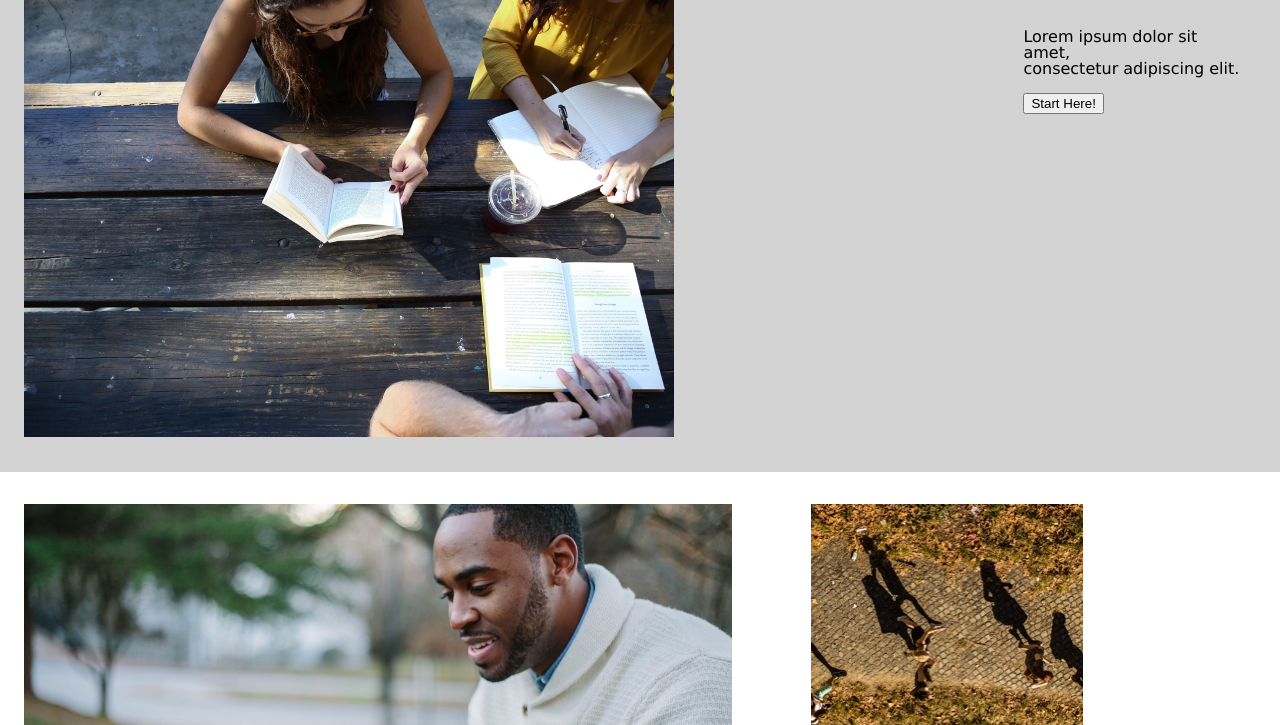
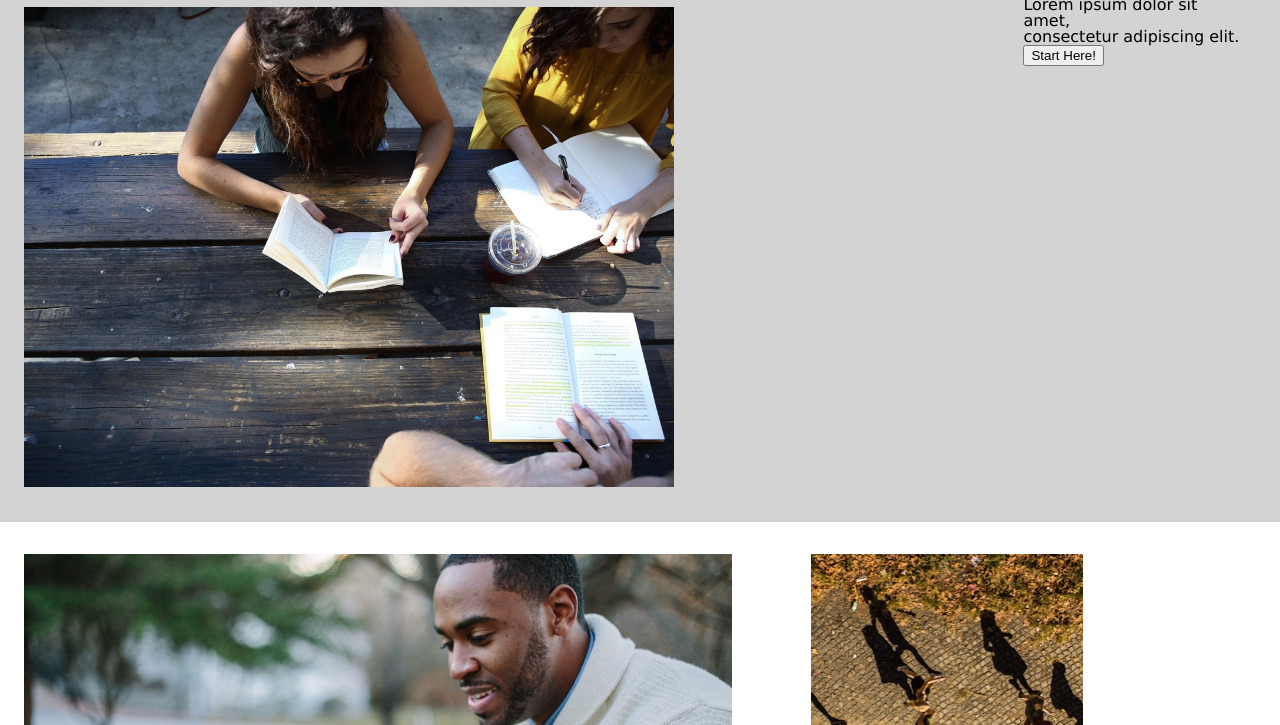
Before and after one commit to LittlestDoll/ColmarAcademy, a plain HTML site: page index.html in a window 1280 px wide. Shown: the part 75-800 px from the top of the page. Drawn offline with Linux system fonts and the light colour scheme.

Commit message:
updated html.

```diff
--- a/resources/css/style.css
+++ b/resources/css/style.css
@@ -55,6 +55,10 @@ section {
   display: flex;
 }
 
+.section1 {
+  margin-top: 50px;
+}
+
 .first {
   background-color: #D3D3D3;
   width: 100%;
```
Also changed, not shown: index.html (+0 -7 lines).
